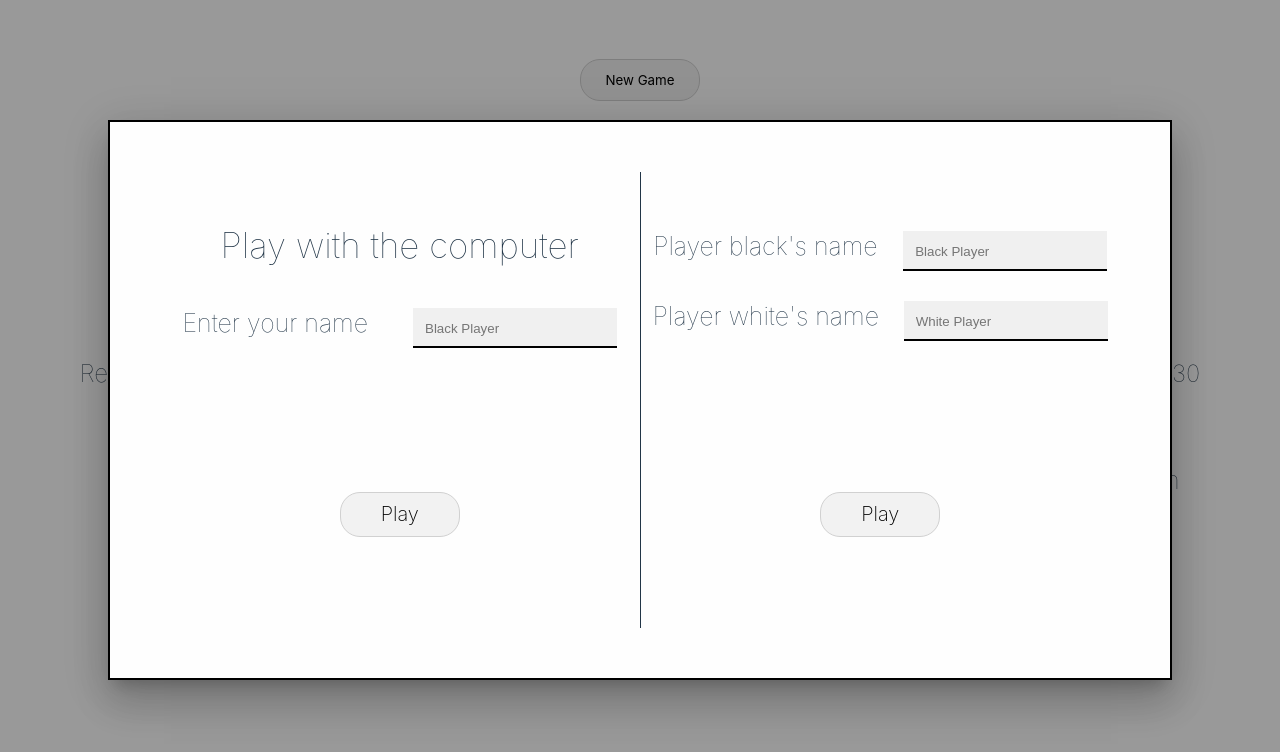
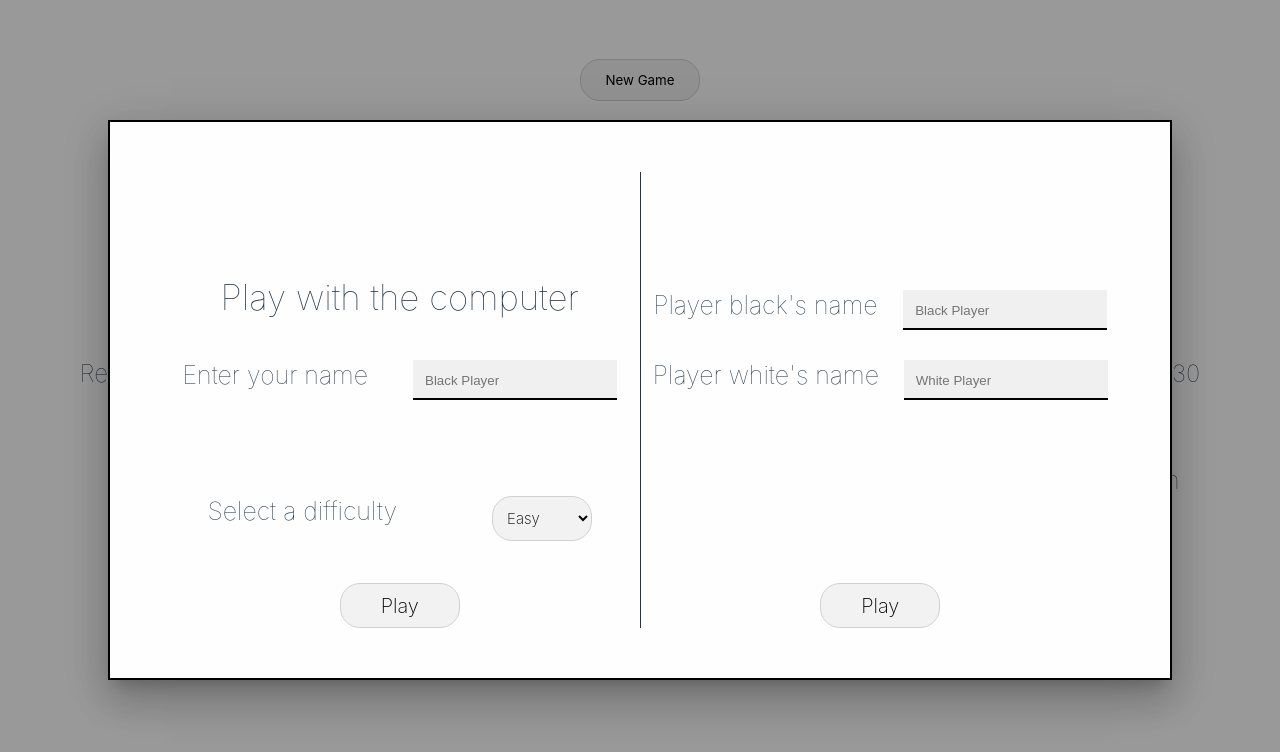
Before and after one commit to ah-youmk/othello-react, a React (Vite) app: page / in a window 1280 px wide. Shown: the top 752 px of the page. Built offline with nearby package versions, Linux system fonts and the light colour scheme.

Commit message:
Added difficulties

```diff
--- a/src/components/Board.jsx
+++ b/src/components/Board.jsx
@@ -11,35 +11,21 @@ const columns = [1, 2, 3, 4, 5, 6, 7, 8];
 const rows = [1, 2, 3, 4, 5, 6, 7, 8];
 
 export default function Board() {
+  const [isChanged, setIsChanged] = useState(false);
   const [hasEnded, setHasEnded] = useState(false);
   const [blackPlayer, setBlackPlayer] = useState(playerBlack);
   const [whitePlayer, setWhitePlayer] = useState(playerWhite);
-  const [pLegalMoves, setPLegalMoves] = useState([]);
+  const [pLegalMoves, setPLegalMoves] = useState(
+    playerLegalMoves(blackPlayer, whitePlayer)
+  );
   const [togglePopup, setTogglePopup] = useState(true);
   const [isAi, setIsAi] = useState(false);
+  const [difficulty, setDifficulty] = useState('');
   let draw = false;
 
-  if (blackPlayer.disc <= 0 && blackPlayer.turn) {
-    whitePlayer.turn = true;
-    blackPlayer.turn = false;
-  }
-  if (whitePlayer.disc <= 0 && whitePlayer.turn) {
-    whitePlayer.turn = false;
-    blackPlayer.turn = true;
-  }
-  if (
-    pLegalMoves.length === 0 &&
-    blackPlayer.disc !== 30 &&
-    (blackPlayer.disc !== 0 || whitePlayer.disc !== 0) &&
-    whitePlayer.disc !== 30
-  ) {
-    if (blackPlayer.score !== 0 && blackPlayer.turn) {
-      whitePlayer.turn = true;
-      blackPlayer.turn = false;
-    } else if (whitePlayer.turn && whitePlayer.score !== 0) {
-      whitePlayer.turn = false;
-      blackPlayer.turn = true;
-    }
+  if (isChanged) {
+    blackPlayer.turn = !blackPlayer.turn;
+    whitePlayer.turn = !whitePlayer.turn;
   }
 
   useEffect(() => {
@@ -49,7 +35,7 @@ export default function Board() {
       if (blackPlayer.score > whitePlayer.score) blackPlayer.hasWon = true;
       else if (blackPlayer.score < whitePlayer.score) whitePlayer.hasWon = true;
       else draw = true;
-      saveSession(whitePlayer, blackPlayer, isAi);
+      saveSession(whitePlayer, blackPlayer, isAi, difficulty);
       return;
     }
     if (blackPlayer.score === 0 || whitePlayer.score === 0) {
@@ -58,7 +44,7 @@ export default function Board() {
       if (blackPlayer.score > whitePlayer.score) blackPlayer.hasWon = true;
       else if (blackPlayer.score < whitePlayer.score) whitePlayer.hasWon = true;
       else draw = true;
-      saveSession(whitePlayer, blackPlayer, isAi);
+      saveSession(whitePlayer, blackPlayer, isAi, difficulty);
       return;
     }
 
@@ -71,7 +57,7 @@ export default function Board() {
         else if (blackPlayer.score < whitePlayer.score)
           whitePlayer.hasWon = true;
         else draw = true;
-        saveSession(whitePlayer, blackPlayer, isAi);
+        saveSession(whitePlayer, blackPlayer, isAi, difficulty);
         return;
       }
       if (pLegalMoves.length <= 0 && tempLegalMoves.length === 0) {
@@ -81,7 +67,11 @@ export default function Board() {
         else if (blackPlayer.score < whitePlayer.score)
           whitePlayer.hasWon = true;
         else draw = true;
-        saveSession(whitePlayer, blackPlayer, isAi);
+        saveSession(whitePlayer, blackPlayer, isAi, difficulty);
+        return;
+      }
+      if (playerLegalMoves(blackPlayer, whitePlayer).length <= 0) {
+        setIsChanged(true);
         return;
       }
       setPLegalMoves(() => playerLegalMoves(blackPlayer, whitePlayer));
@@ -94,7 +84,7 @@ export default function Board() {
         else if (blackPlayer.score < whitePlayer.score)
           whitePlayer.hasWon = true;
         else draw = true;
-        saveSession(whitePlayer, blackPlayer, isAi);
+        saveSession(whitePlayer, blackPlayer, isAi, difficulty);
         return;
       }
       if (pLegalMoves.length <= 0 && tempLegalMoves.length === 0) {
@@ -104,7 +94,11 @@ export default function Board() {
         else if (blackPlayer.score < whitePlayer.score)
           whitePlayer.hasWon = true;
         else draw = true;
-        saveSession(whitePlayer, blackPlayer, isAi);
+        saveSession(whitePlayer, blackPlayer, isAi, difficulty);
+        return;
+      }
+      if (playerLegalMoves(whitePlayer, blackPlayer).length <= 0) {
+        setIsChanged(true);
         return;
       }
       setPLegalMoves(() => playerLegalMoves(whitePlayer, blackPlayer));
@@ -124,6 +118,7 @@ export default function Board() {
       newWhite.setTurn(JSON.parse(sessionStorage.getItem('playerwTurn')));
       newWhite.setHasWon(JSON.parse(sessionStorage.getItem('playerwHasWon')));
       setWhitePlayer(newWhite);
+      setDifficulty(sessionStorage.getItem('difficulty'));
     }
     if (
       sessionStorage.getItem('playerbPositions') ||
@@ -137,6 +132,7 @@ export default function Board() {
       newBlack.setDisc(JSON.parse(sessionStorage.getItem('playerbDisc')));
       newBlack.setTurn(JSON.parse(sessionStorage.getItem('playerbTurn')));
       newBlack.setHasWon(JSON.parse(sessionStorage.getItem('playerbHasWon')));
+      setDifficulty(sessionStorage.getItem('difficulty'));
       setBlackPlayer(newBlack);
     }
 
@@ -190,8 +186,11 @@ export default function Board() {
                           column,
                           row,
                           isAi,
+                          difficulty,
                           setBlackPlayer,
-                          setWhitePlayer
+                          setWhitePlayer,
+                          isChanged,
+                          setIsChanged
                         )
                       }
                       pLegalMoves={pLegalMoves}
@@ -219,6 +218,7 @@ export default function Board() {
           setWhitePlayer={setWhitePlayer}
           setHasEnded={setHasEnded}
           setIsAi={setIsAi}
+          diff={setDifficulty}
         />
       ) : null}
     </>
--- a/src/components/StartPopup.jsx
+++ b/src/components/StartPopup.jsx
@@ -9,9 +9,11 @@ export default function StartPopup({
   setWhitePlayer,
   setHasEnded,
   setIsAi,
+  diff,
 }) {
   const [blackPlayerName, setPlayerBlackName] = useState('');
   const [whitePlayerName, setPlayerWhiteName] = useState('');
+  const [difficulty, setDifficulty] = useState('easy');
 
   const aiPlay = () => {
     const ai = new Player(
@@ -34,8 +36,9 @@ export default function StartPopup({
     setIsAi(true);
     setBlackPlayer(blackPlayer);
     setWhitePlayer(ai);
-    saveSession(ai, blackPlayer, true);
+    saveSession(ai, blackPlayer, true, difficulty);
     setHasEnded(false);
+    diff(difficulty);
     setTogglePopup(false);
   };
   const twoPlayer = () => {
@@ -59,7 +62,7 @@ export default function StartPopup({
     setIsAi(false);
     setBlackPlayer(blackPlayer);
     setWhitePlayer(whitePlayer);
-    saveSession(whitePlayer, blackPlayer, false);
+    saveSession(whitePlayer, blackPlayer, false, null);
     setHasEnded(false);
     setTogglePopup(false);
   };
@@ -85,6 +88,18 @@ export default function StartPopup({
               </div>
             </div>
             <div className={styles.ai_info}>
+              <div>
+                <span>Select a difficulty</span>
+                <select
+                  onChange={(e) => setDifficulty(e.target.value)}
+                  value={difficulty}
+                >
+                  <option value="easy">Easy</option>
+                  <option value="normal">Normal</option>
+                  <option value="hard">Hard</option>
+                </select>
+              </div>
+              <br />
               <button onClick={aiPlay}>Play</button>
             </div>
           </div>
--- a/src/components/modal.module.css
+++ b/src/components/modal.module.css
@@ -38,7 +38,7 @@
   display: flex;
   flex-direction: column;
   height: 100%;
-  justify-content: center;
+  justify-content: flex-end;
   align-items: center;
 }
 
@@ -105,7 +105,7 @@
 .player_info {
   display: flex;
   flex-direction: column;
-  justify-content: center;
+  justify-content: flex-end;
   align-items: center;
   flex: 1;
 }
@@ -156,3 +156,29 @@
   background-color: #e5e5e5;
   transition: background-color 0.25s ease-in-out;
 }
+
+.ai_info div select {
+  font-family: 'Inter var experimental', 'Inter var', 'Inter', ui-sans-serif,
+    system-ui, -apple-system, BlinkMacSystemFont, 'Segoe UI', Roboto,
+    'Helvetica Neue', Helvetica, Arial, 'Noto Sans', sans-serif,
+    'Apple Color Emoji', 'Segoe UI Emoji', 'Segoe UI Symbol', 'Noto Color Emoji';
+  width: 100px;
+  padding: 10px;
+  height: 45px;
+  font-size: 15px;
+  font-weight: 200;
+  border: 1px solid #d1d1d1;
+  background-color: #f2f2f2;
+  border-radius: 20px;
+  transition: background-color 0.25s ease-in-out;
+}
+
+.ai_info div select:hover {
+  cursor: pointer;
+  background-color: #e5e5e5;
+  transition: background-color 0.25s ease-in-out;
+}
+
+.ai_info div select:focus {
+  outline: 1px solid #000;
+}
--- a/src/js/ai.js
+++ b/src/js/ai.js
@@ -24,13 +24,37 @@ export function aiLegalMoves(ai, player) {
   return aiLegalMoves;
 }
 
-export const aiCalcBestPos = (aiLegalMoves) => {
-  let best = { pos: null, score: 0 };
-  aiLegalMoves.forEach((item) => {
-    if (item.score > best.score) {
-      best = item;
-    }
-  });
+export const aiCalcBestPos = (aiLegalMoves, diff) => {
+  let move = { pos: null, score: 0 };
+  switch (diff) {
+    case 'easy':
+      move.score = 99;
+      aiLegalMoves.forEach((item) => {
+        if (item.score < move.score) {
+          move = item;
+        }
+      });
+      break;
+    case 'normal':
+      const scores = [];
+      aiLegalMoves.forEach((item) => scores.push(item.score));
+      scores.sort((a, b) => a - b);
+      const moveScore =
+        scores.length % 2 === 0
+          ? scores[scores.length / 2 - 1]
+          : scores[(scores.length + 1) / 2 - 1];
+      aiLegalMoves.forEach((item) => {
+        if (item.score === moveScore) move = item;
+      });
+      break;
+    default:
+      aiLegalMoves.forEach((item) => {
+        if (item.score > move.score) {
+          move = item;
+        }
+      });
+      break;
+  }
 
-  return best;
+  return move;
 };
```
Also changed, not shown: src/js/updateState.js (+25 -12 lines).
